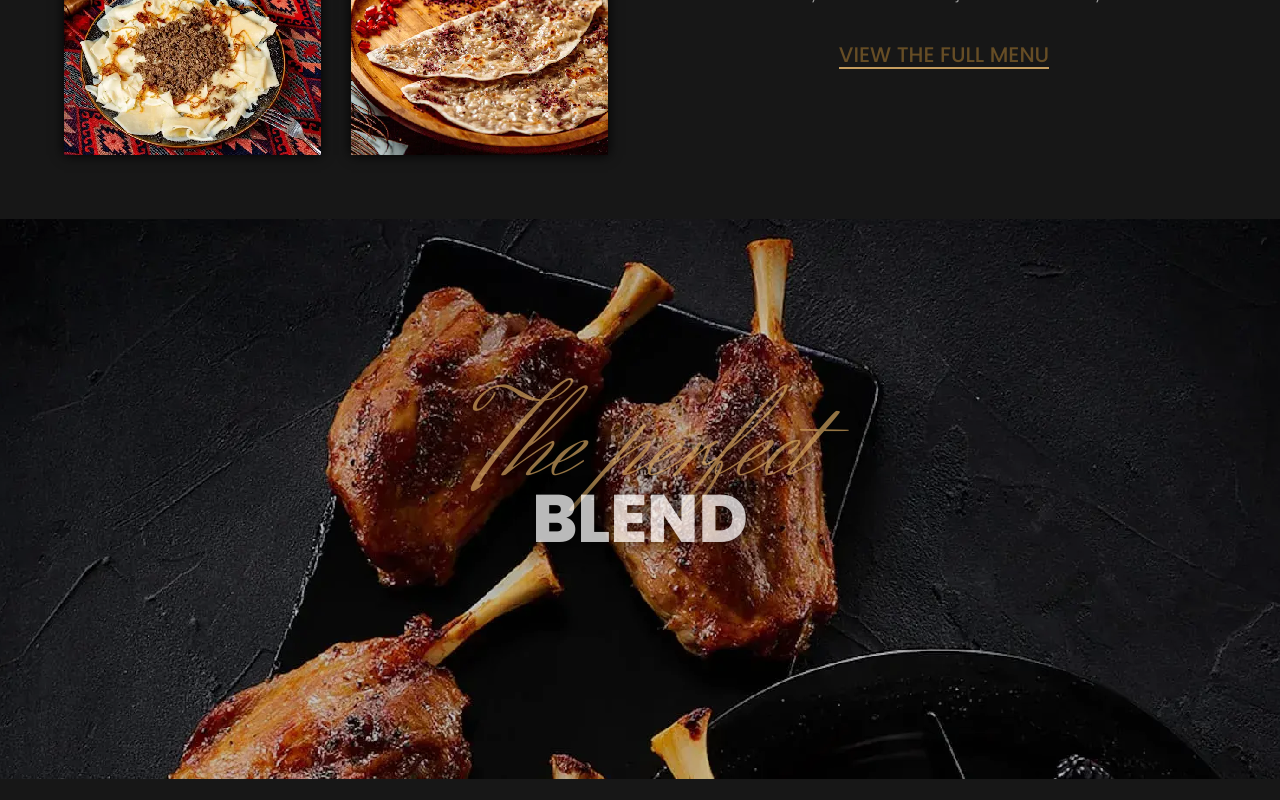
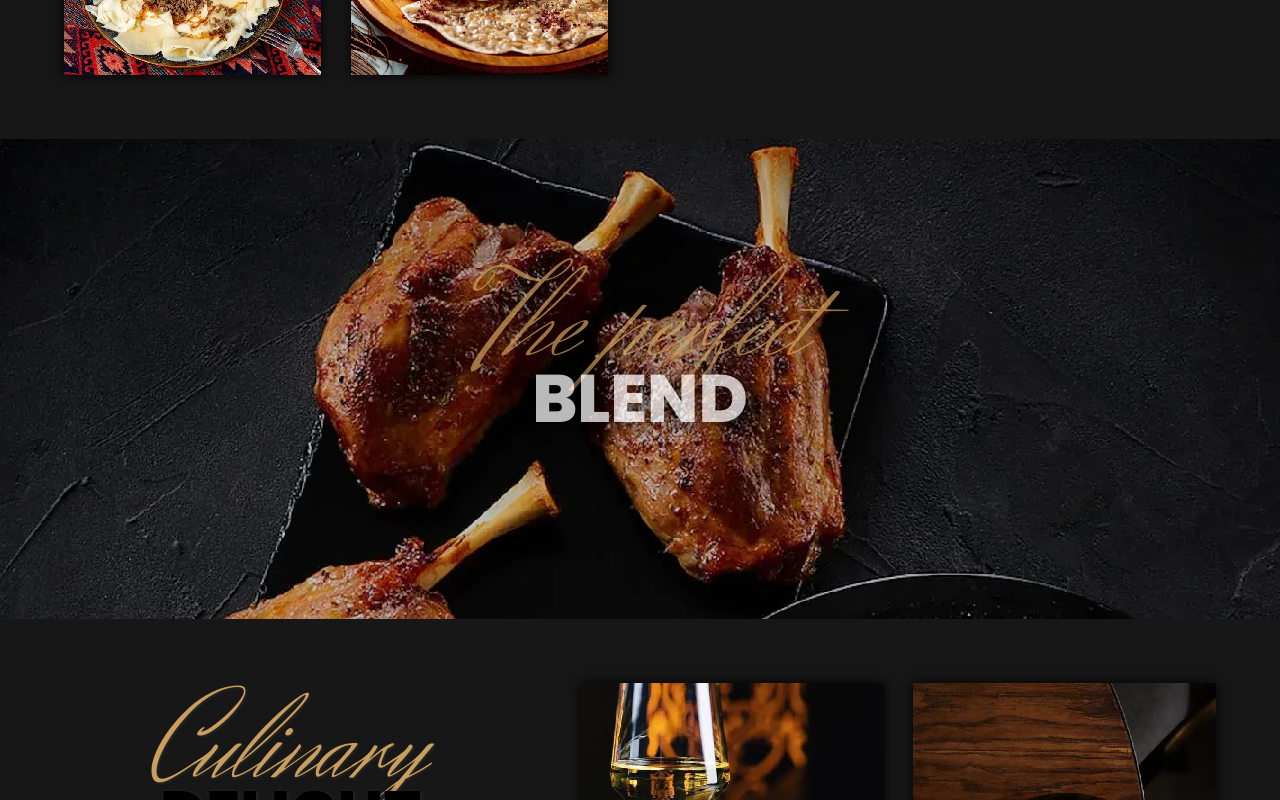
Before and after one commit to rovsenhuseynov/Tengiz_04_28_2024-1, a React (Create React App) app: page / in a window 1280 px wide. Shown: the part 2280-3080 px from the top of the page. Built offline with nearby package versions, Linux system fonts and the light colour scheme.

Commit message:
Отладка параллакса

```diff
--- a/src/Components/reusableComponents/parallaxSection/GetScreenConfig.js
+++ b/src/Components/reusableComponents/parallaxSection/GetScreenConfig.js
@@ -1,30 +1,188 @@
 export const getScreenConfig = (width, height) => {
   const screenConfig = [
-    { minWidth: 1920,  speed: 0.2, offset: -90, backgroundSize: '120%'},
-    { minWidth: 1280, speed: 0.15, offset: -70, backgroundSize: '130%' }, //  <====================
+    {
+      minWidth: 1920,
+      maxWidth: Infinity,
+      minHeight: 0,
+      maxHeight: Infinity,
+      speed: 0.2,
+      offset: -350,
+      backgroundSize: "120%",
+    },
+    {
+      minWidth: 1280,
+      maxWidth: 1919,
+      minHeight: 0,
+      maxHeight: Infinity,
+      speed: 0.17,
+      offset: -80,
+      backgroundSize: "135%",
+    },
 
-    { minWidth: 1440, minHeight: 900, speed: 0.15, offset: 185, backgroundSize: '100%' },    // <======= 15
-    { minWidth: 1280, minHeight: 800, speed: 0.15, offset: 120, backgroundSize: '100%' },    // <======= 14
-    { minWidth: 1024, minHeight: 1366, speed: 0.15, offset: -110, backgroundSize: '250%' },   // <======= 9
-    { minWidth: 912, minHeight: 1368, speed: 0.12, offset: -110, backgroundSize: '260%' },    // <======= 10
-    { minWidth: 853, minHeight: 1280, speed: 0.15, offset: -100, backgroundSize: '280%' },    // <======= 13
-    { minWidth: 820, minHeight: 1180, speed: 0.15, offset: -90, backgroundSize: '265%' },    // <======= 8
-    { minWidth: 768, minHeight: 1024, speed: 0.15, offset: -105, backgroundSize: '250%' },  // <======= 7
-    { minWidth: 768, minHeight: 600, speed: 0.2, offset: 100, backgroundSize: 'cover' },
-    { minWidth: 576, minHeight: 400, speed: 0.2, offset: 100, backgroundSize: 'cover' },
-    { minWidth: 540, minHeight: 720, speed: 0.14, offset: -55, backgroundSize: '240%' },   // <======= 11
-    { minWidth: 430, minHeight: 932, speed: 0.15, offset: -75, backgroundSize: '390%' },    // <======= 4
-    { minWidth: 412, minHeight: 915, speed: 0.12, offset: -55, backgroundSize: '380%' },   // <======= 3
-    { minWidth: 414, minHeight: 896, speed: 0.12, offset: -60, backgroundSize: '370%' },   // <======= 5
-    { minWidth: 390, minHeight: 844, speed: 0.1, offset: -60, backgroundSize: '365%' },  // <======= 1
-    { minWidth: 375, minHeight: 667, speed: 0.12, offset: -40, backgroundSize: '305%' },   // <======= 2
-    { minWidth: 360, minHeight: 740, speed: 0.13, offset: -60, backgroundSize: '360%' },   // <======= 6
-    { minWidth: 344, minHeight: 882, speed: 0.08, offset: -47, backgroundSize: '420%' },    // <======= 12
-    // Другие конфигурации...
+    // Условия для экранов шириной 1440 пикселей и выше
+    {
+      minWidth: 1440,
+      maxWidth: 1919,
+      minHeight: 900,
+      maxHeight: Infinity,
+      speed: 0.15,
+      offset: 185,
+      backgroundSize: "100%",
+    },
+
+    // Условия для экранов шириной 1280 пикселей и выше
+    {
+      minWidth: 1280,
+      maxWidth: 1439,
+      minHeight: 800,
+      maxHeight: Infinity,
+      speed: 0.15,
+      offset: 120,
+      backgroundSize: "100%",
+    },
+
+    // Условия для экранов шириной 1024 пикселя и высотой от 1366 пикселей
+    {
+      minWidth: 1024,
+      maxWidth: 1279,
+      minHeight: 1366,
+      maxHeight: Infinity,
+      speed: 0.15,
+      offset: -100,
+      backgroundSize: "245%",
+    },
+
+    // Условия для экранов шириной 1024 пикселя и высотой до 1365 пикселей
+    {
+      minWidth: 1024,
+      maxWidth: 1279,
+      minHeight: 600,
+      maxHeight: 1365,
+      speed: 0.15,
+      offset: -100,
+      backgroundSize: "120%",
+    },
+
+    // Остальные конфигурации
+    {
+      minWidth: 912,
+      maxWidth: 1023,
+      minHeight: 1368,
+      maxHeight: Infinity,
+      speed: 0.12,
+      offset: -105,
+      backgroundSize: "260%",
+    },
+    {
+      minWidth: 853,
+      maxWidth: 911,
+      minHeight: 1280,
+      maxHeight: Infinity,
+      speed: 0.15,
+      offset: -100,
+      backgroundSize: "280%",
+    },
+    {
+      minWidth: 820,
+      maxWidth: 852,
+      minHeight: 1180,
+      maxHeight: Infinity,
+      speed: 0.15,
+      offset: -90,
+      backgroundSize: "265%",
+    },
+    {
+      minWidth: 768,
+      maxWidth: 819,
+      minHeight: 1024,
+      maxHeight: Infinity,
+      speed: 0.15,
+      offset: -105,
+      backgroundSize: "250%",
+    },
+    {
+      minWidth: 540,
+      maxWidth: 767,
+      minHeight: 720,
+      maxHeight: Infinity,
+      speed: 0.14,
+      offset: -55,
+      backgroundSize: "240%",
+    },
+    {
+      minWidth: 430,
+      maxWidth: 539,
+      minHeight: 932,
+      maxHeight: Infinity,
+      speed: 0.15,
+      offset: -75,
+      backgroundSize: "390%",
+    },
+    {
+      minWidth: 412,
+      maxWidth: 429,
+      minHeight: 915,
+      maxHeight: Infinity,
+      speed: 0.12,
+      offset: -55,
+      backgroundSize: "380%",
+    },
+    {
+      minWidth: 414,
+      maxWidth: 411,
+      minHeight: 896,
+      maxHeight: Infinity,
+      speed: 0.12,
+      offset: -60,
+      backgroundSize: "370%",
+    },
+    {
+      minWidth: 390,
+      maxWidth: 413,
+      minHeight: 844,
+      maxHeight: Infinity,
+      speed: 0.1,
+      offset: -60,
+      backgroundSize: "365%",
+    },
+    {
+      minWidth: 375,
+      maxWidth: 389,
+      minHeight: 667,
+      maxHeight: Infinity,
+      speed: 0.12,
+      offset: -40,
+      backgroundSize: "305%",
+    },
+    {
+      minWidth: 360,
+      maxWidth: 374,
+      minHeight: 740,
+      maxHeight: Infinity,
+      speed: 0.1,
+      offset: -38,
+      backgroundSize: "340%",
+    },
+    {
+      minWidth: 344,
+      maxWidth: 359,
+      minHeight: 882,
+      maxHeight: Infinity,
+      speed: 0.1,
+      offset: -47,
+      backgroundSize: "420%",
+    },
   ];
 
   // Находим конфигурацию, которая подходит для текущего размера экрана
-  const config = screenConfig.find(config => width >= config.minWidth);
+  const config = screenConfig.find((config) => {
+    return (
+      width >= config.minWidth &&
+      width <= config.maxWidth &&
+      height >= config.minHeight &&
+      height <= config.maxHeight
+    );
+  });
 
   // Возвращаем найденную конфигурацию или последнюю, если не нашли подходящую
   return config || screenConfig[screenConfig.length - 1];
--- a/src/Components/reusableComponents/parallaxSection/Parallax.jsx
+++ b/src/Components/reusableComponents/parallaxSection/Parallax.jsx
@@ -1,97 +1,3 @@
-// import React, { useEffect, useRef, useState } from "react";
-// import "./parallax.scss";
-// import { getScreenConfig } from "./GetScreenConfig";
-
-// function Parallax({
-//   backgroundImage,
-//   title,
-//   titleItalic,
-//   className,
-//   className_title,
-//   className_subtitle,
-// }) {
-//   const parallaxRef = useRef(null);
-//   const [scrollOpacity, setScrollOpacity] = useState(1);
-//   const [backgroundPosition, setBackgroundPosition] = useState("center center");
-//   const [backgroundSize, setBackgroundSize] = useState("cover");
-
-//   useEffect(() => {
-//     const handleScroll = () => {
-//       const parallaxElement = parallaxRef.current;
-//       if (!parallaxElement) return;
-
-//       const rect = parallaxElement.getBoundingClientRect();
-//       const windowHeight = window.innerHeight;
-//       const windowWidth = window.innerWidth;
-
-//       const {
-//         speed,
-//         backgroundSize: bgSize,
-//         offset,
-//       } = getScreenConfig(windowWidth, windowHeight);
-
-//       let backgroundPosY = 0;
-
-//       if (speed && offset) {
-//         backgroundPosY = (rect.top - windowHeight / 2) * speed + offset;
-//       }
-
-//       setBackgroundPosition(`center ${backgroundPosY}px`);
-//       setBackgroundSize(bgSize);
-
-//       const distanceFromCenter = Math.abs(
-//         windowHeight / 2 - (rect.top + rect.height / 2)
-//       );
-//       const maxOpacityDistance = windowHeight / 2;
-//       const opacity = 1 - distanceFromCenter / maxOpacityDistance;
-//       setScrollOpacity(opacity < 0 ? 0 : opacity);
-//     };
-
-//     const handleResize = () => {
-//       handleScroll();
-//     };
-
-//     handleScroll();
-//     window.addEventListener("scroll", handleScroll);
-//     window.addEventListener("resize", handleResize);
-
-//     return () => {
-//       window.removeEventListener("scroll", handleScroll);
-//       window.removeEventListener("resize", handleResize);
-//     };
-//   }, []);
-
-//   return (
-//     <div
-//       className={`parallax-wrapper ${className}`}
-//       style={{
-//         backgroundImage: `url(${backgroundImage})`,
-//         backgroundPosition: backgroundPosition,
-//         backgroundSize: backgroundSize,
-//       }}
-//       ref={parallaxRef}
-//     >
-//       <div className="parallax__content">
-//         <h2
-//           className={`parallax__title-italics ${className_title}`}
-//           style={{ opacity: scrollOpacity }}
-//         >
-//           {titleItalic}
-//         </h2>
-//         <h2
-//           className={`parallax__title ${className_subtitle}`}
-//           style={{ opacity: scrollOpacity }}
-//         >
-//           {title}
-//         </h2>
-//       </div>
-//       <div className="mask"></div>
-//     </div>
-//   );
-// }
-
-// export default Parallax;
-
 import React, { useEffect, useRef, useState } from "react";
 import "./parallax.scss";
 import { getScreenConfig } from "./GetScreenConfig";
@@ -103,6 +9,7 @@ function Parallax({
   className,
   className_title,
   className_subtitle,
+  isLargeScreen, // принимаем prop для определения пользовательских стилей
 }) {
   const parallaxRef = useRef(null);
   const [scrollOpacity, setScrollOpacity] = useState(1);
@@ -155,6 +62,13 @@ function Parallax({
     };
   }, []);
 
+  const customStyles = isLargeScreen
+    ? {
+        backgroundSize: "175%", // переопределяем размер фона
+        backgroundPosition: "top", // можно добавить другие стили
+      }
+    : {};
+
   return (
     <div
       className={`parallax-wrapper ${className}`}
@@ -162,6 +76,7 @@ function Parallax({
         backgroundImage: `url(${backgroundImage})`,
         backgroundPosition: backgroundPosition,
         backgroundSize: backgroundSize,
+        ...customStyles, // применяем дополнительные стили
       }}
       ref={parallaxRef}
     >
--- a/src/Components/reusableComponents/parallaxSection/parallax.scss
+++ b/src/Components/reusableComponents/parallaxSection/parallax.scss
@@ -5,10 +5,10 @@
   display: flex;
   justify-content: center;
   align-items: center;
-  height: 70vh;
+  height: 60vh;
   position: relative;
   overflow: hidden;
-  background-color: #ff0303;
+  background-color: red;
 
   .parallax__content {
     z-index: 3;
--- a/src/pages/home/ParallaxesInHome/ParallaxElementSecond.jsx
+++ b/src/pages/home/ParallaxesInHome/ParallaxElementSecond.jsx
@@ -1,18 +1,39 @@
-import React from 'react'
+import React, { useEffect, useState } from 'react'
 
 import bgImage_2 from "../../../assets/image/0_66/R1.webp";
 import Parallax from '../../../Components/reusableComponents/parallaxSection/Parallax';
 
 function ParallaxElementSecond() {
+  const [isSmallScreen, setIsSmallScreen] = useState(window.innerWidth < 1280);
+
+  useEffect(() => {
+    const handleResize = () => {
+      setIsSmallScreen(window.innerWidth < 1280);
+    };
+
+    window.addEventListener("resize", handleResize);
+
+    return () => {
+      window.removeEventListener("resize", handleResize);
+    };
+  }, []);
+
+  const customStyles = isSmallScreen
+    ? {
+        backgroundSize: "175%", // переопределяем размер фона
+      }
+    : {};
+
     return (
       <>
         <Parallax
           backgroundImage={bgImage_2}
           titleItalic="The perfect"
           title="BLEND"
+          customStyles={customStyles} // передаем пользовательские стили
         />
       </>
     );
 }
 
-export default ParallaxElementSecond
+export default ParallaxElementSecond;
--- a/src/pages/home/ParallaxesInHome/ParallaxElementThird.jsx
+++ b/src/pages/home/ParallaxesInHome/ParallaxElementThird.jsx
@@ -1,11 +1,36 @@
-import React from "react";
+import React, { useEffect, useState } from "react";
 import bgImage_3 from "../../../assets/image/0_66/R2.webp";
 import Parallax from "../../../Components/reusableComponents/parallaxSection/Parallax";
 
 function ParallaxElementThird() {
+  const [isSmallScreen, setIsSmallScreen] = useState(window.innerWidth < 1280);
+
+  useEffect(() => {
+    const handleResize = () => {
+      setIsSmallScreen(window.innerWidth < 1280);
+    };
+
+    window.addEventListener("resize", handleResize);
+
+    return () => {
+      window.removeEventListener("resize", handleResize);
+    };
+  }, []);
+
+  const customStyles = isSmallScreen
+    ? {
+        backgroundSize: "175%", // переопределяем размер фона
+      }
+    : {};
+
   return (
     <>
-      <Parallax backgroundImage={bgImage_3} titleItalic="Best" title="dishes" />
+      <Parallax
+        backgroundImage={bgImage_3}
+        titleItalic="Best"
+        title="dishes"
+        customStyles={customStyles} // передаем пользовательские стили при малых экранах
+      />
     </>
   );
 }
--- a/src/pages/home/ParallaxesInHome/ParallaxReservation.scss
+++ b/src/pages/home/ParallaxesInHome/ParallaxReservation.scss
@@ -1,7 +1,6 @@
 .parallax-reservation {
   position: relative;
   user-select: none;
-
   .parallax-reservation__title-italics {
     position: absolute;
     left: 50%;
--- a/src/pages/menu/Menu.jsx
+++ b/src/pages/menu/Menu.jsx
@@ -16,7 +16,7 @@ import MenuParallaxElemThird from "./MenuParallaxElements/MenuParallaxElemThird"
 import MenuParallaxElemFourth from "./MenuParallaxElements/MenuParallaxElemFourth";
 import MenuParallaxElemFinal from "./MenuParallaxElements/MenuParallaxElemFinal";
 import ScrollToTop from "../../Components/reusableComponents/ScrollToTop/ScrollToTop";
-import SimpleParallax from "../../Components/reusableComponents/SimpleParallax/SimpleParallax";
+
 
 const Menu = () => {
   return (
@@ -32,7 +32,7 @@ const Menu = () => {
       <ChefsSection />
 
       <DividerLine />
-      {/* <SimpleParallax/> */}
+
       <MenuParallaxElemTop />
 
       <MenuSalads />
```
Also changed, not shown: src/pages/home/ParallaxesInHome/ParallaxElementFirst.jsx (+102 -8 lines), src/Components/reusableComponents/Новая папка/SimpleParallax/SimpleParallax.jsx (renamed from src/Components/reusableComponents/SimpleParallax/SimpleParallax.jsx), src/Components/reusableComponents/Новая папка/SimpleParallax/SimpleParallax.scss (added).
